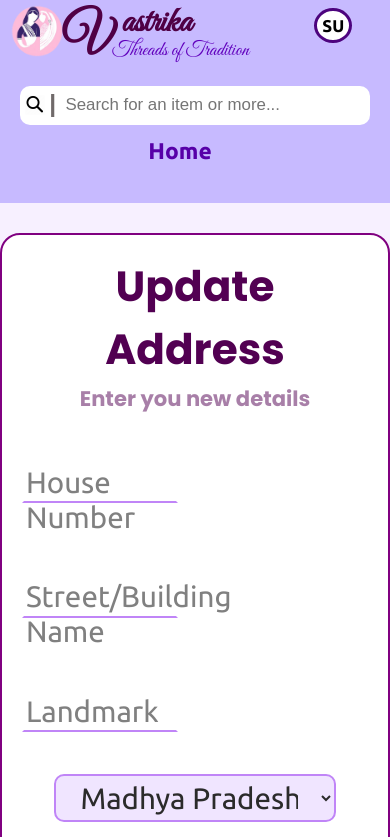
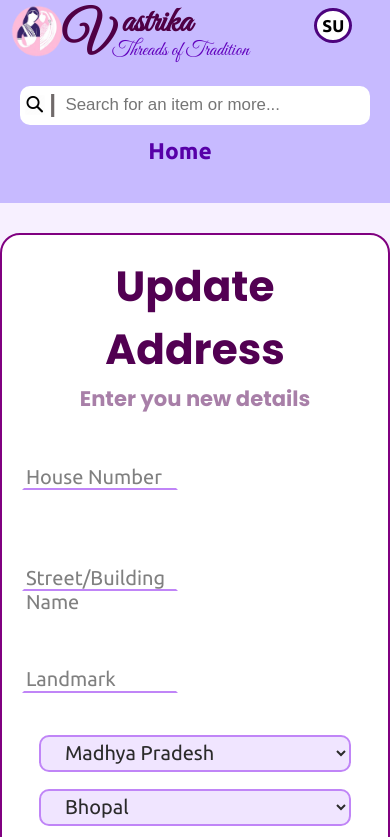
Before and after one commit to GeetanshGandhi/vastrika-frontend, a React (Create React App) app: page /#/updateAdd in a window 390 px wide. Shown: the top 837 px of the page. Built offline with nearby package versions, Linux system fonts and the light colour scheme; sample sign-in values are in the browser's storage; a web font is replaced by a local one.

Commit message:
adding media queries

```diff
--- a/src/App.css
+++ b/src/App.css
@@ -66,4 +66,16 @@
         min-height: auto;
         padding: 30px 0 100px 0;
     }
+    .form-ip-head{
+        font-size: 20px;
+    }
+    .form-ip-input{
+        margin-top: 40px;
+        font-size: 20px;
+    }
+    .form-ip-input:focus ~ .form-ip-head, .form-ip-input:not(:placeholder-shown) ~ .form-ip-head{
+        font-size: 15px;
+        top: 30px;
+        left: 10px;
+    }
 }
--- a/src/Components/CustomerRegistration.css
+++ b/src/Components/CustomerRegistration.css
@@ -92,3 +92,30 @@
     color: white;
     background-color: rgb(46, 0, 107);
 }
+
+@media only screen and (max-width: 500px) {
+    .register-form {
+        width: 98%;
+    }
+    .form-row-wrap {
+        display: block;
+    }
+    .add-details {
+        font-size: 20px;
+    }
+    #selectstate, #selectcity {
+        width: 100%;
+        font-size: 20px;
+    }
+    #pass-guide{
+        margin: 10px 0 0 0;
+        width: 100%;
+        font-size: 15px;
+    }
+    .alry-reg {
+        margin-bottom: 20px;
+    }
+    .goto-login {
+        margin-bottom: 20px;
+    }
+}
```
